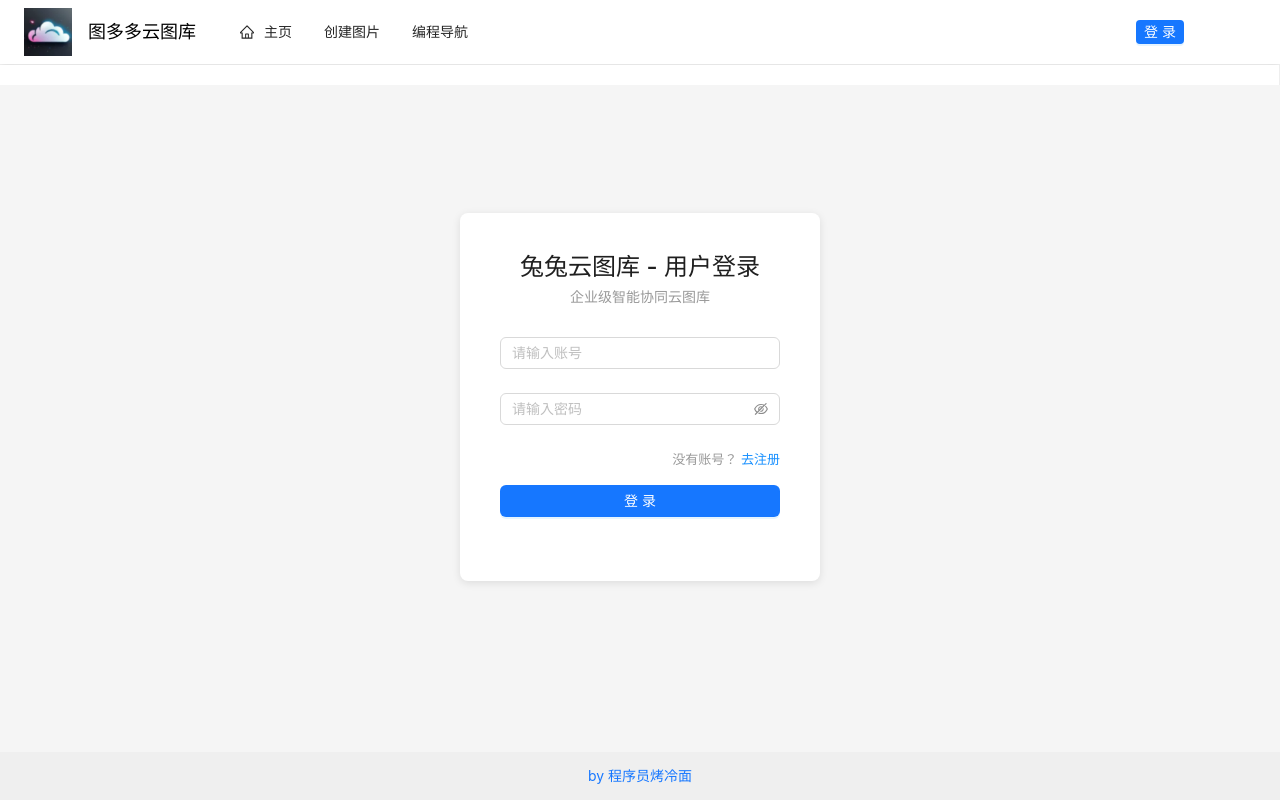
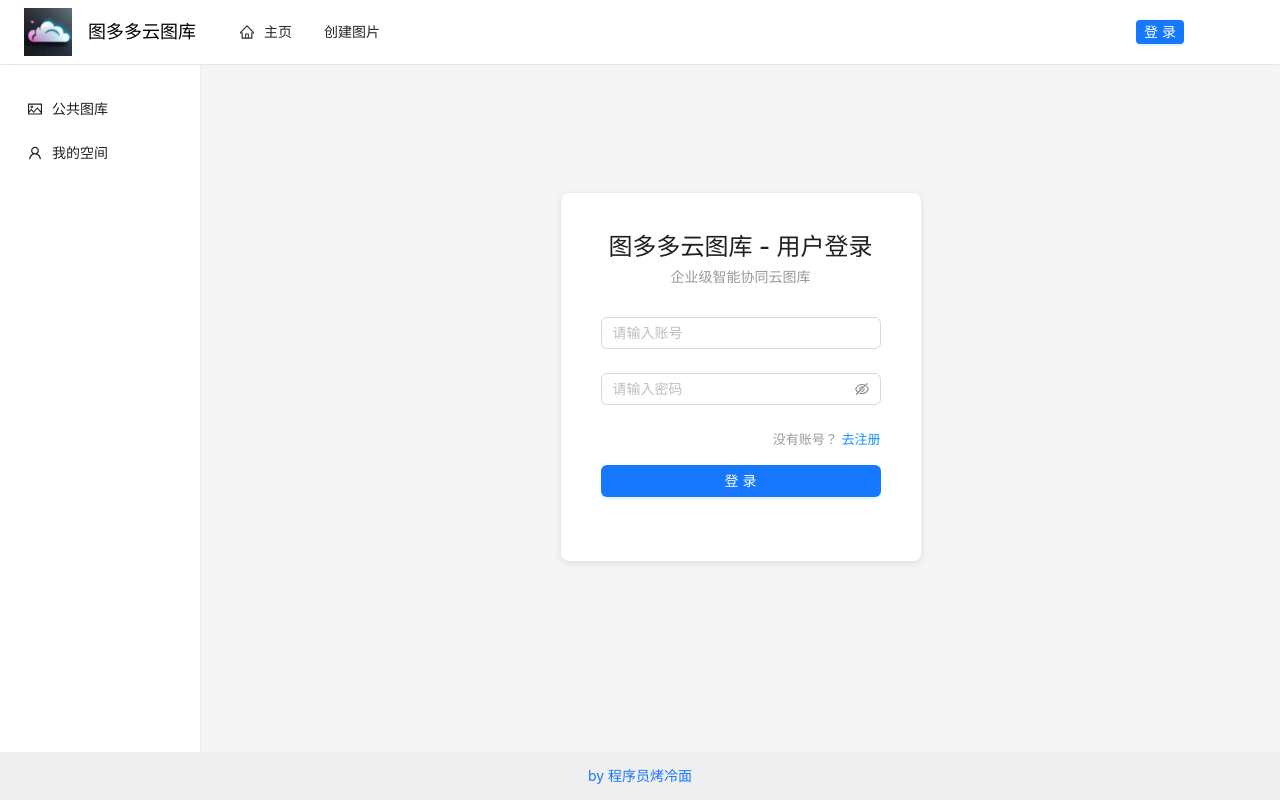
Before and after one commit to guojiageng99/guo-picture-frontend, a Vue app: page /user/login in a window 1280 px wide. Built offline with nearby package versions, Linux system fonts and the light colour scheme; no server answers; what vue-cropper would draw is missing.

Commit message:
bug 修复

```diff
--- a/index.html
+++ b/index.html
@@ -2,7 +2,7 @@
 <html lang="">
   <head>
     <meta charset="UTF-8" />
-    <link rel="icon" href="/favicon.ico" />
+    <link rel="icon" type="image/png" href="/logo.png" />
     <meta name="viewport" content="width=device-width, initial-scale=1.0" />
     <title>图多多云图库</title>
   </head>
--- a/src/components/GlobalHeader.vue
+++ b/src/components/GlobalHeader.vue
@@ -19,11 +19,11 @@
       </a-col>
       <a-col flex="120px">
         <div class="user-login-status">
-          <!-- 已登录：显示头像 + 下拉菜单 -->
+          <!-- 已登录：显示代码图标 + 用户名 + 下拉菜单 -->
           <div v-if="loginUserStore.loginUser.id">
             <a-dropdown placement="bottomRight">
               <a-space :size="8" align="center" style="cursor: pointer">
-                <a-avatar :src="loginUserStore.loginUser.userAvatar || undefined" size="small" />
+                <CodeOutlined style="font-size: 16px" />
                 <span>{{ loginUserStore.loginUser.userName ?? '无名' }}</span>
               </a-space>
               <template #overlay>
@@ -55,7 +55,7 @@
 <script lang="ts" setup>
 import { computed, h, ref } from 'vue'
 import { RouterLink } from 'vue-router'
-import { HomeOutlined, LogoutOutlined } from '@ant-design/icons-vue'
+import { CodeOutlined, HomeOutlined, LogoutOutlined } from '@ant-design/icons-vue'
 import { useRouter, useRoute } from 'vue-router'
 import { useLoginUserStore } from '@/stores/useLoginUserStore'
 import { message } from 'ant-design-vue'
@@ -71,7 +71,7 @@ const goToLogin = () => {
   router.push('/user/login')
 }
 
-// 菜单列表
+// 菜单列表（顺序：主页、创建图片、用户管理、图片管理、空间管理）
 const originItems = [
   {
     key: '/',
@@ -80,14 +80,14 @@ const originItems = [
     title: '主页',
   },
   {
+    key: '/add_picture',
+    label: '创建图片',
+    title: '创建图片',
+  },
+  {
     key: '/admin/userManage',
     label: '用户管理',
     title: '用户管理',
-  },
-  {
-    key: '/add_picture',
-    label: '创建图片',
-    title: '创建图片',
   },
   {
     key: '/admin/pictureManage',
@@ -98,12 +98,6 @@ const originItems = [
     key: '/admin/spaceManage',
     label: '空间管理',
     title: '空间管理',
-  },
-
-  {
-    key: 'others',
-    label: h('a', { href: 'https://www.codefather.cn', target: '_blank' }, '编程导航'),
-    title: '编程导航',
   },
 ]
 
--- a/src/components/GlobalSider.vue
+++ b/src/components/GlobalSider.vue
@@ -1,7 +1,6 @@
 <template>
   <div id="globalSider">
     <a-layout-sider
-      v-if="loginUserStore.loginUser.id"
       width="200"
       breakpoint="lg"
       collapsed-width="0"
@@ -16,18 +15,12 @@
   </div>
 </template>
 <script lang="ts" setup>
-import { computed, h, ref, watchEffect } from 'vue'
-import { PictureOutlined, TeamOutlined, UserOutlined } from '@ant-design/icons-vue'
+import { h, ref } from 'vue'
+import { PictureOutlined, UserOutlined } from '@ant-design/icons-vue'
 import { useRouter } from 'vue-router'
-import { useLoginUserStore } from '@/stores/useLoginUserStore.ts'
-import { SPACE_TYPE_ENUM } from '@/constants/space.ts'
-import { listMyTeamSpaceUsingPost } from '@/api/spaceUserController.ts'
-import { message } from 'ant-design-vue'
 
-const loginUserStore = useLoginUserStore()
-
-// 固定的菜单列表
-const fixedMenuItems = [
+// 侧边栏菜单：公共图库、我的空间
+const menuItems = [
   {
     key: '/',
     icon: () => h(PictureOutlined),
@@ -38,62 +31,13 @@ const fixedMenuItems = [
     label: '我的空间',
     icon: () => h(UserOutlined),
   },
-  {
-    key: '/add_space?type=' + SPACE_TYPE_ENUM.TEAM,
-    label: '创建团队',
-    icon: () => h(TeamOutlined),
-  },
 ]
-
-const teamSpaceList = ref<API.SpaceUserVO[]>([])
-const menuItems = computed(() => {
-  // 如果用户没有团队空间，则只展示固定菜单
-  if (teamSpaceList.value.length < 1) {
-    return fixedMenuItems
-  }
-  // 如果用户有团队空间，则展示固定菜单和团队空间菜单
-  // 展示团队空间分组
-  const teamSpaceSubMenus = teamSpaceList.value.map((spaceUser) => {
-    const space = spaceUser.space
-    return {
-      key: '/space/' + spaceUser.spaceId,
-      label: space?.spaceName,
-    }
-  })
-  const teamSpaceMenuGroup = {
-    type: 'group',
-    label: '我的团队',
-    key: 'teamSpace',
-    children: teamSpaceSubMenus,
-  }
-  return [...fixedMenuItems, teamSpaceMenuGroup]
-})
-
-// 加载团队空间列表
-const fetchTeamSpaceList = async () => {
-  const res = await listMyTeamSpaceUsingPost()
-  if (res.data.code === 0 && res.data.data) {
-    teamSpaceList.value = res.data.data
-  } else {
-    message.error('加载我的团队空间失败，' + res.data.message)
-  }
-}
-
-/**
- * 监听变量，改变时触发数据的重新加载
- */
-watchEffect(() => {
-  // 登录才加载
-  if (loginUserStore.loginUser.id) {
-    fetchTeamSpaceList()
-  }
-})
 
 const router = useRouter()
 // 当前要高亮的菜单项
 const current = ref<string[]>([])
 // 监听路由变化，更新高亮菜单项
-router.afterEach((to, from, next) => {
+router.afterEach((to) => {
   current.value = [to.path]
 })
 
--- a/src/pages/admin/PictureManagePage.vue
+++ b/src/pages/admin/PictureManagePage.vue
@@ -3,8 +3,8 @@
     <a-flex justify="space-between">
       <h2>图片管理</h2>
       <a-space>
-        <a-button type="primary" href="/add_picture" target="_blank">+ 创建图片</a-button>
-        <a-button type="primary" href="/add_picture/batch" target="_blank" ghost>+ 批量创建图片</a-button>
+        <a-button type="primary" @click="router.push('/add_picture')">+ 创建图片</a-button>
+        <a-button type="primary" @click="router.push('/add_picture/batch')" ghost>+ 批量创建图片</a-button>
       </a-space>
     </a-flex>
     <div style="margin-bottom: 16px" />
@@ -99,7 +99,7 @@
             >
               拒绝
             </a-button>
-            <a-button type="link" :href="`/add_picture?id=${record.id}`" target="_blank">
+            <a-button type="link" @click="router.push(`/add_picture?id=${record.id}`)">
               编辑
             </a-button>
             <a-button danger @click="doDelete(record.id)">删除</a-button>
@@ -111,6 +111,9 @@
 </template>
 <script lang="ts" setup>
 import { computed, onMounted, reactive, ref } from 'vue'
+import { useRouter } from 'vue-router'
+
+const router = useRouter()
 import {
   deletePictureUsingPost,
   doPictureReviewUsingPost,
--- a/src/pages/user/UserLoginPage.vue
+++ b/src/pages/user/UserLoginPage.vue
@@ -1,6 +1,6 @@
 <template>
   <div id="userLoginPage">
-    <h2 class="title">兔兔云图库 - 用户登录</h2>
+    <h2 class="title">图多多云图库 - 用户登录</h2>
     <div class="desc">企业级智能协同云图库</div>
     <a-form :model="formState" name="basic" autocomplete="off" @finish="handleSubmit">
       <a-form-item name="userAccount" :rules="[{ required: true, message: '请输入账号' }]">
--- a/src/pages/user/UserRegisterPage.vue
+++ b/src/pages/user/UserRegisterPage.vue
@@ -1,6 +1,6 @@
 <template>
   <div id="userRegisterPage">
-    <h2 class="title">兔兔云图库 - 用户注册</h2>
+    <h2 class="title">图多多云图库 - 用户注册</h2>
     <div class="desc">企业级智能协同云图库</div>
     <a-form :model="formState" name="basic" autocomplete="off" @finish="handleSubmit">
       <a-form-item name="userAccount" :rules="[{ required: true, message: '请输入账号' }]">
--- a/src/request.ts
+++ b/src/request.ts
@@ -1,12 +1,11 @@
 import axios from 'axios'
 import { message } from 'ant-design-vue'
 
-// 区分开发和生产环境
-const DEV_BASE_URL = 'http://localhost:9123'
+// 区分开发和生产环境：开发时用空 baseURL 走 Vite 代理，避免跨域导致 Cookie 无法设置
 const PROD_BASE_URL = 'http://49.232.171.218'
 // 创建 Axios 实例
 const myAxios = axios.create({
-  baseURL: DEV_BASE_URL,
+  baseURL: import.meta.env.DEV ? '' : PROD_BASE_URL,
   timeout: 10000,
   withCredentials: true,
 })
--- a/vite.config.ts
+++ b/vite.config.ts
@@ -18,5 +18,11 @@ export default defineConfig({
   server: {
     host: '0.0.0.0',
     port: 5173,
+    proxy: {
+      '/api': {
+        target: 'http://localhost:9123',
+        changeOrigin: true,
+      },
+    },
   },
 })
```
Also changed, not shown: public/logo.png (added).
